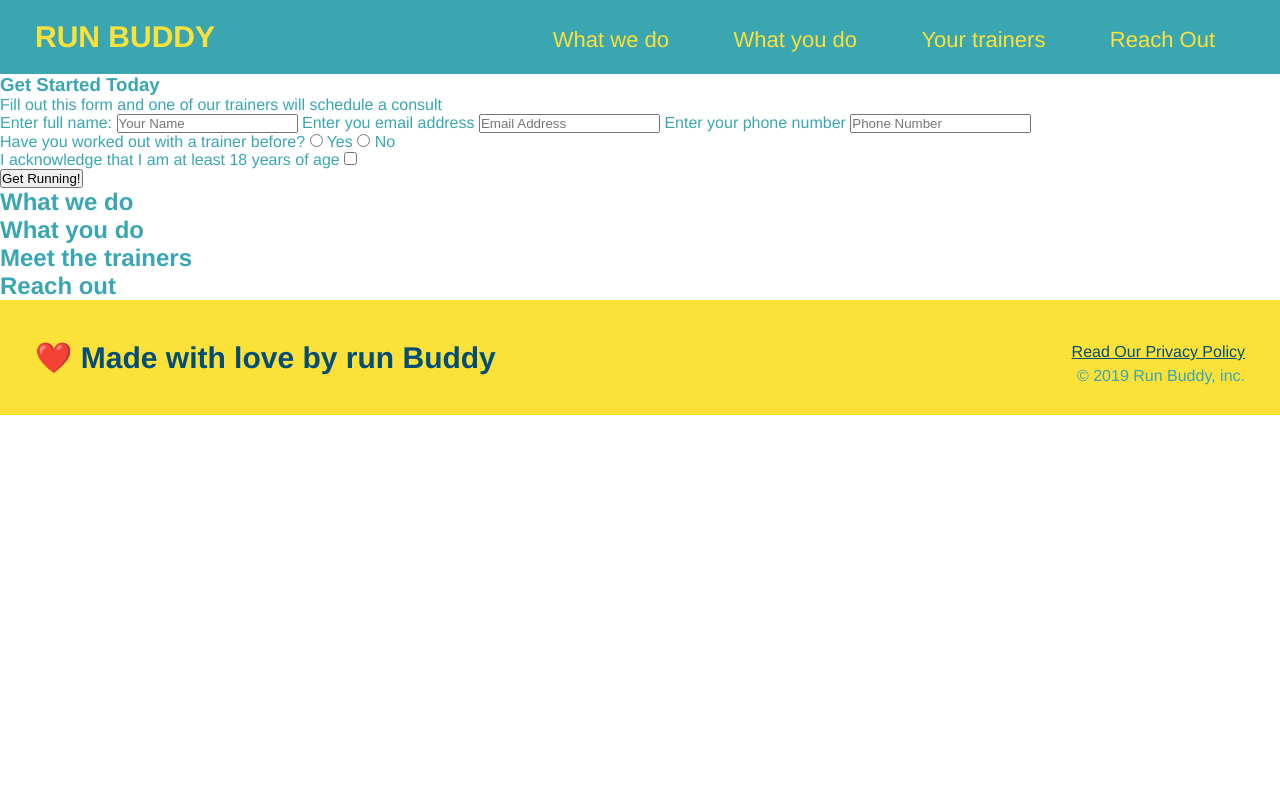
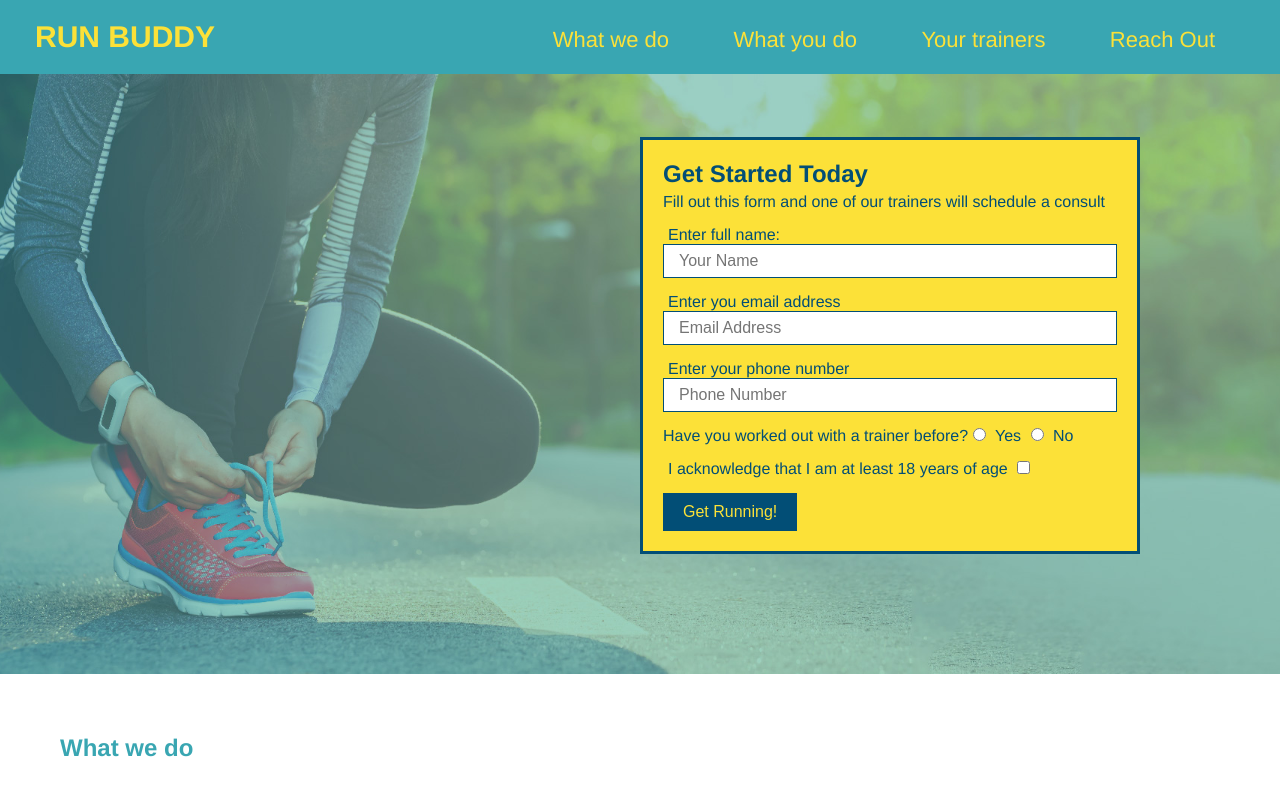
Before and after one commit to rrich-kray/run-buddy, a plain HTML site: page index.html in a window 1280 px wide. Shown: the top 800 px of the page. Drawn offline with Linux system fonts and the light colour scheme.

Commit message:
finished hero form

```diff
--- a/assets/css/styles.css
+++ b/assets/css/styles.css
@@ -64,3 +64,57 @@ footer div {
 footer a {
     color: #024e76;
 }
+
+section {
+    padding: 60px;
+}
+
+.hero {
+    background-image: url("../image/hero-bg.jpg");
+    height: 600px;
+    background-size: cover;
+    background-position: center;
+    position: relative;
+}
+
+.hero-form {
+    background-color: #fce138;
+    padding: 20px;
+    width: 500px;
+    color: #024e76;
+    border: 3px solid #024e76;
+    position: absolute;
+    bottom: 120px;
+    right: 140px;
+}
+
+.hero-form p {
+    margin: 5px 0 15px 0;
+}
+
+.hero-form h3 {
+    font-size: 24px;
+    margin: 0;
+}
+
+.form-input {
+    border: 1px solid #024e76;
+    display: block;
+    padding: 7px 15px;
+    font-size: 16px;
+    color: #024e76;
+    width: 100%;
+    margin-bottom: 15px;
+}
+
+.hero-form label {
+    margin: 0 5px;
+}
+
+.hero-form button {
+    color: #fce138;
+    background-color: #024e76;
+    border: none;
+    padding: 10px 20px;
+    font-size: 16px;
+}
--- a/index.html
+++ b/index.html
@@ -37,17 +37,17 @@
     </header>
 
     <!--Hero/jumbotron-->
-    <section>
-        <div>
+    <section class="hero">
+        <div class="hero-form">
             <h3>Get Started Today</h3>
             <p>Fill out this form and one of our trainers will schedule a consult</p>
             <form>
                 <label for="name">Enter full name:</label>
-                <input type="text" placeholder="Your Name" name="name" id="name" />
+                <input type="text" placeholder="Your Name" name="name" id="name" class="form-input"/>
                 <label for="email">Enter you email address</label>
-                <input type="text" placeholder="Email Address" name="email" id="email" />
+                <input type="email" placeholder="Email Address" name="email" id="email" class="form-input"/>
                 <label for="phone">Enter your phone number</label>
-                <input type="text" placeholder="Phone Number" name="phone" id="phone">
+                <input type="tel" placeholder="Phone Number" name="phone" id="phone" class="form-input">
                 <p>
                     Have you worked out with a trainer before?
                     <input type="radio" name="trainer-confirm" id="trainer-yes" />
```
Also changed, not shown: assets/image/hero-bg.jpg (added).
